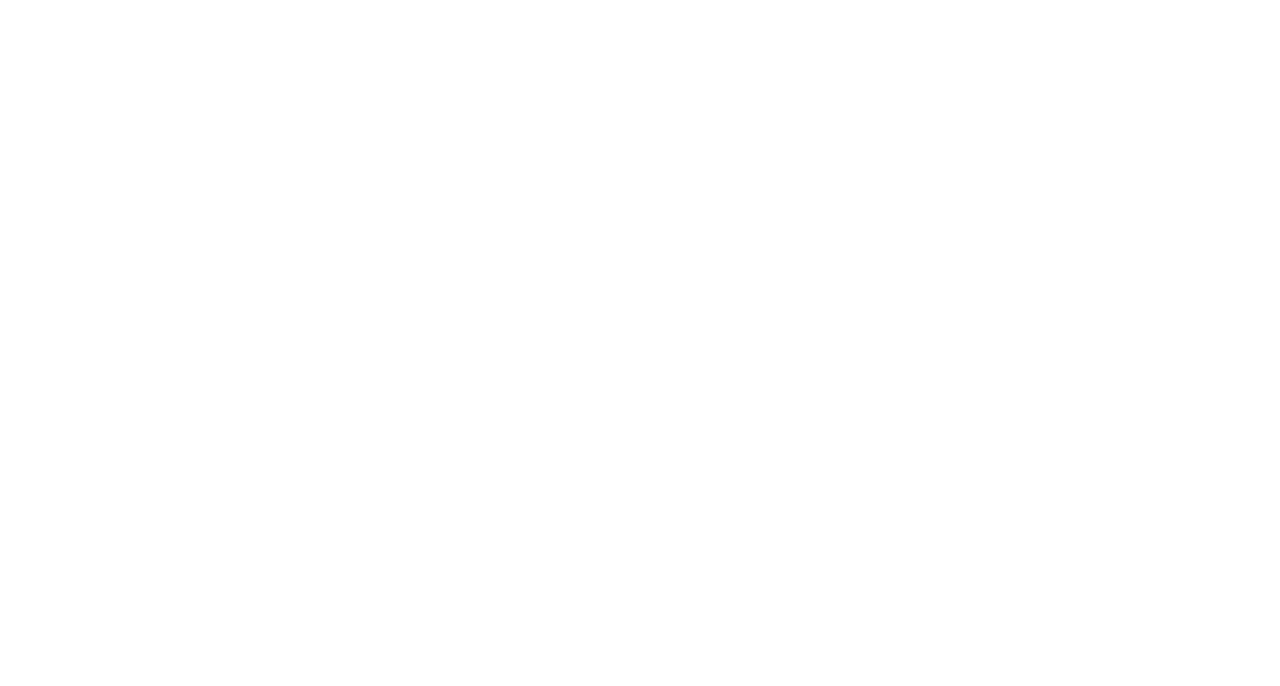
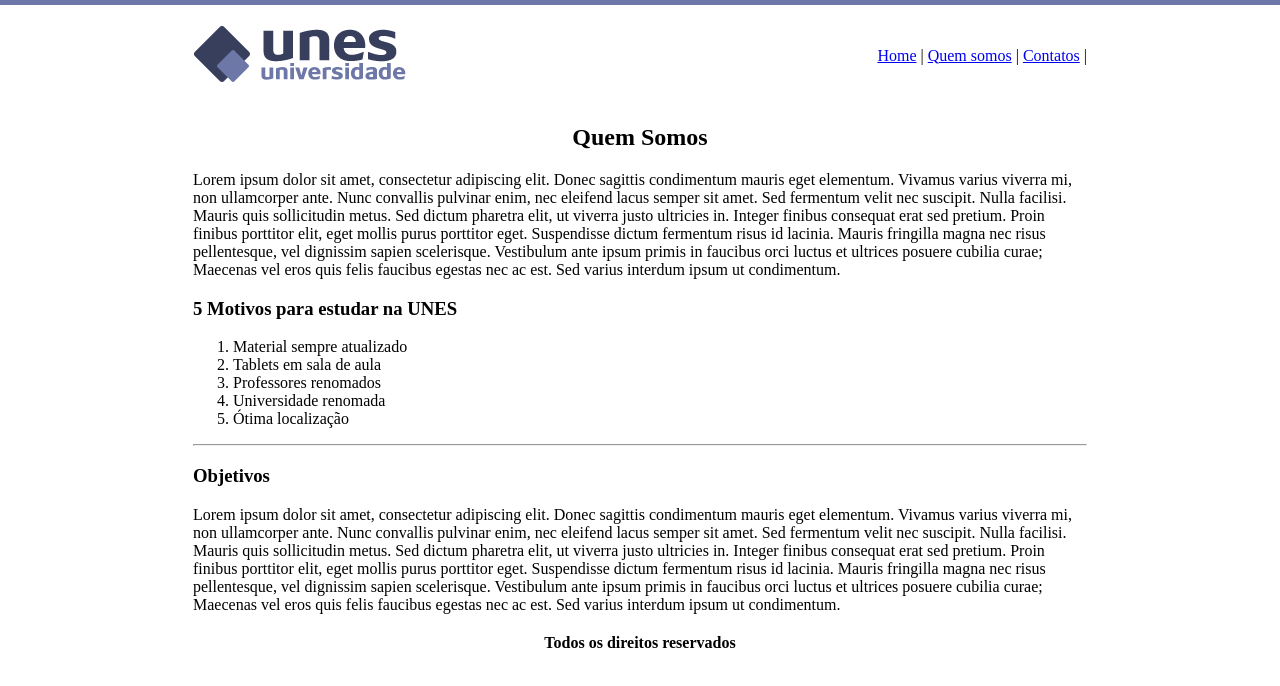
Before and after one commit to Gtssouza/PrimeiroHTML, a plain HTML site: page quemsomos.html in a window 1280 px wide. Drawn offline with Linux system fonts and the light colour scheme.

Commit message:
Criando e Preenchendo quemsomos

```diff
--- a/quemsomos.html
+++ b/quemsomos.html
@@ -0,0 +1,82 @@
+<!DOCTYPE html>
+<html>
+    <head>
+        <title>
+            Quem somos
+        </title>
+    </head>
+
+    <body background="imagens/fundo2.png">
+
+        <table border="0" width="900" align="center">
+            <tr>
+                <td height = "89"><img src="imagens/logo.png"></td>
+                <td align="right">
+                    <a href="index.html">Home</a> |
+                    <a href="quemsomos.html">Quem somos</a> |
+                    <a href="contatos.html">Contatos</a> |
+                </td>
+            </tr>
+
+            <tr>
+                <td colspan="2" >
+                    <h2 align="center">Quem Somos</h2>
+                    <p>
+                        Lorem ipsum dolor sit amet, consectetur adipiscing
+                        elit. Donec sagittis condimentum mauris eget
+                        elementum. Vivamus varius viverra mi, non
+                        ullamcorper ante. Nunc convallis pulvinar enim,
+                        nec eleifend lacus semper sit amet. Sed fermentum
+                        velit nec suscipit. Nulla facilisi. Mauris quis
+                        sollicitudin metus. Sed dictum pharetra elit, ut
+                        viverra justo ultricies in. Integer finibus consequat
+                        erat sed pretium. Proin finibus porttitor elit, eget
+                        mollis purus porttitor eget. Suspendisse dictum fermentum
+                        risus id lacinia. Mauris fringilla magna nec risus
+                        pellentesque, vel dignissim sapien scelerisque. Vestibulum
+                        ante ipsum primis in faucibus orci luctus et ultrices posuere
+                        cubilia curae; Maecenas vel eros quis felis faucibus egestas
+                        nec ac est. Sed varius interdum ipsum ut condimentum.
+                    </p>
+
+                    <h3>5 Motivos para estudar na UNES</h3>
+                    <ol>
+                        <li>Material sempre atualizado</li>
+                        <li>Tablets em sala de aula</li>
+                        <li>Professores renomados</li>
+                        <li>Universidade renomada</li>
+                        <li>Ótima localização</li>
+                    </ol>
+
+                    <hr>
+
+                    <h3>Objetivos</h3>
+                    <p>
+                        Lorem ipsum dolor sit amet, consectetur adipiscing
+                        elit. Donec sagittis condimentum mauris eget
+                        elementum. Vivamus varius viverra mi, non
+                        ullamcorper ante. Nunc convallis pulvinar enim,
+                        nec eleifend lacus semper sit amet. Sed fermentum
+                        velit nec suscipit. Nulla facilisi. Mauris quis
+                        sollicitudin metus. Sed dictum pharetra elit, ut
+                        viverra justo ultricies in. Integer finibus consequat
+                        erat sed pretium. Proin finibus porttitor elit, eget
+                        mollis purus porttitor eget. Suspendisse dictum fermentum
+                        risus id lacinia. Mauris fringilla magna nec risus
+                        pellentesque, vel dignissim sapien scelerisque. Vestibulum
+                        ante ipsum primis in faucibus orci luctus et ultrices posuere
+                        cubilia curae; Maecenas vel eros quis felis faucibus egestas
+                        nec ac est. Sed varius interdum ipsum ut condimentum.
+                    </p>
+                </td>
+            </tr>
+
+            <tr align="center">
+                <td colspan="2">
+                    <strong>Todos os direitos reservados</strong>
+                </td>
+            </tr>
+            </table>
+
+    </body>
+</html>
```
Also changed, not shown: index.html (+48 -1 lines).
